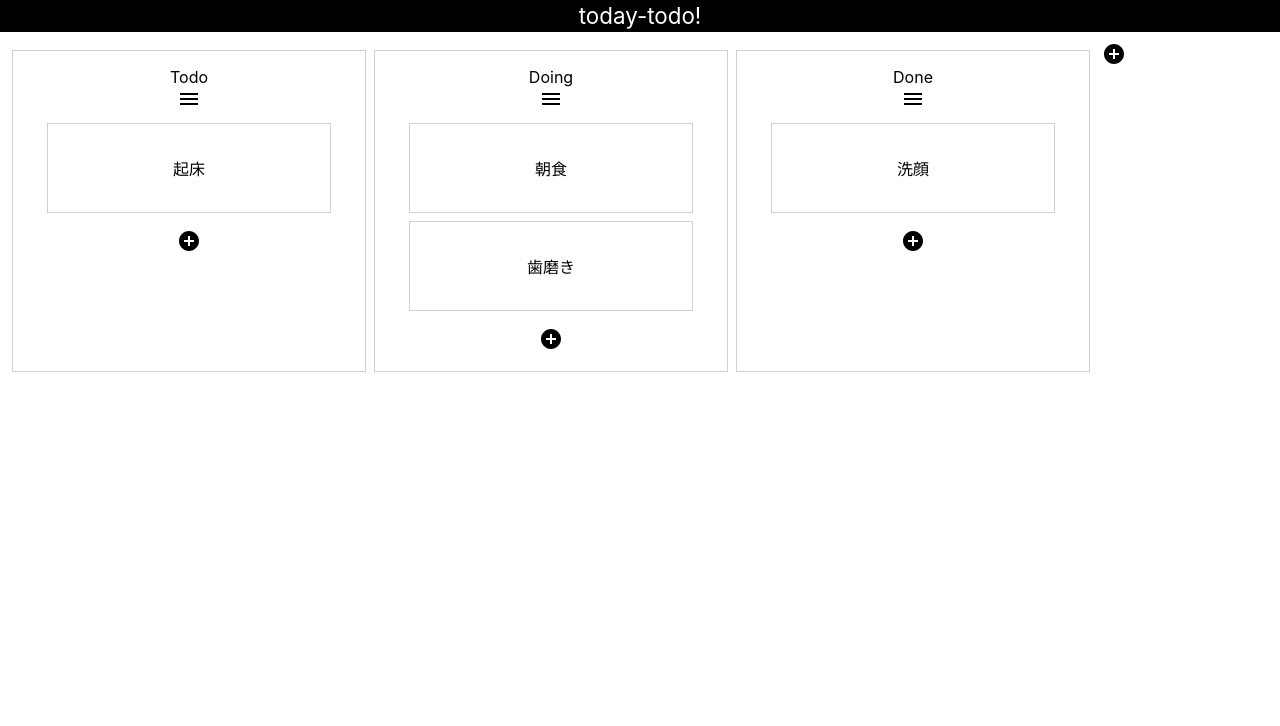
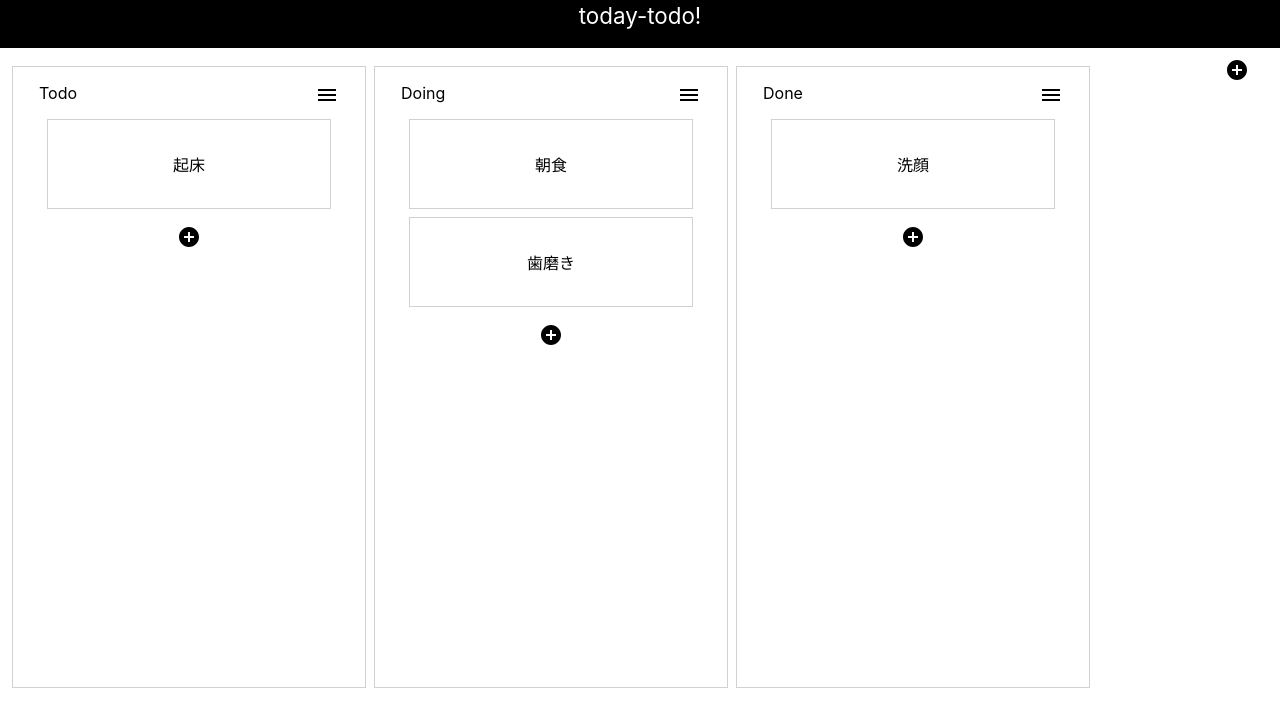
Before and after one commit to daichi1991/today-todo, a React (Create React App) app in the folder fronted/: page / in a window 1280 px wide. Shown: the top 726 px of the page. Built offline with nearby package versions, Linux system fonts and the light colour scheme.

Commit message:
edit todo memo

```diff
--- a/fronted/src/App.tsx
+++ b/fronted/src/App.tsx
@@ -4,7 +4,9 @@ import { DragDropContext} from 'react-beautiful-dnd';
 import { Header } from './components/molecules/header';
 import { Boards } from './components/molecules/boards';
 import { CONTENTS } from './components/molecules/contentsData';
-import {ContentsDateType ,TodoType, BoardType} from './components/molecules/types';
+import {ContentsDataType ,TodoType, BoardType} from './components/molecules/types';
+import {ContentsContext} from './contexts'
+
 
 const reorder:any = (list: any, startIndex: number, endIndex: number) => {
   const result = Array.from(list);
@@ -16,7 +18,8 @@ const reorder:any = (list: any, startIndex: number, endIndex: number) => {
 
 function App() {
 
-  const [stateItems, setStateItems] = useState<ContentsDateType>(CONTENTS);
+  const [stateItems, setStateItems] = useState<ContentsDataType>(CONTENTS);
+  const contents = [...stateItems];
 
   function onDragEnd(result:any) {
     // dropped outside the list
@@ -41,7 +44,7 @@ function App() {
       const sourceSubItems = itemSubItemMap[sourceParentId];
       const destSubItems = itemSubItemMap[destParentId];
 
-      let newItems:ContentsDateType = [...stateItems];
+      let newItems:ContentsDataType = [...stateItems];
 
       /** In this case subItems are reOrdered inside same Parent */
       if (sourceParentId === destParentId) {
@@ -81,7 +84,7 @@ function App() {
   }
 
   const handleNewBoardSubmit = (boardName: string) =>{
-    const items:ContentsDateType = [...stateItems];
+    const items:ContentsDataType = [...stateItems];
     const aryMax = (a:number, b:number) => {
         return Math.max(a,b);
     }
@@ -146,10 +149,25 @@ function App() {
   };
 
   const handelEditBoardName = (boardId:number, boardName:string) =>{
-    console.log(boardId);
     const allBoard = [...stateItems];
     const board:BoardType = allBoard.find((item)=> item.id ===boardId)!;
     board.name = boardName;
+    setStateItems(allBoard);
+  }
+
+  const handleEditTodoTitle = (boardId:number, todoId:string, todoTitle:string) =>{
+    const allBoard = [...stateItems];
+    const board:BoardType = allBoard.find((item)=> item.id===boardId)!;
+    const todo:TodoType = board.todos!.find((item)=> item.id===todoId)!;
+    todo.title = todoTitle;
+    setStateItems(allBoard);
+  }
+
+  const handleEditTodoMemo = (boardId:number, todoId:string, todoMemo:string|undefined) =>{
+    const allBoard = [...stateItems];
+    const board:BoardType = allBoard.find((item)=> item.id===boardId)!;
+    const todo:TodoType = board.todos!.find((item)=> item.id===todoId)!;
+    todo.memo = todoMemo;
     setStateItems(allBoard);
   }
 
@@ -160,13 +178,17 @@ function App() {
       <DragDropContext
         onDragEnd={onDragEnd}
       >
-          <Boards items={stateItems}
+        <ContentsContext.Provider value={contents}>
+          <Boards
           handleNewBoardSubmit={handleNewBoardSubmit}
           handleNewTodoSubmit={handleNewTodoSubmit}
           handelDeleteBoardSubmit={handelDeleteBoardSubmit}
           handleDeleteTodoSubmit={handleDeleteTodoSubmit}
           handelEditBoardName={handelEditBoardName}
+          handleEditTodoTitle={handleEditTodoTitle}
+          handleEditTodoMemo={handleEditTodoMemo}
           />
+          </ContentsContext.Provider>
       </DragDropContext>
 
     </div>
--- a/fronted/src/components/molecules/boardWrapper.tsx
+++ b/fronted/src/components/molecules/boardWrapper.tsx
@@ -12,7 +12,18 @@ const BoardArea = styled.div`
     margin: 0 5px;
     padding: 0 5px;
     height: auto;
+    overflow-x: auto;
     width: 300px;
+`;
+
+const BoardHeader = styled.div`
+    display: flex;
+    width: 100%;
+`;
+
+const MenuButton = styled.div`
+    margin-left:auto;
+    cursor:pointer;
 `;
 
 interface Props{
@@ -21,6 +32,8 @@ interface Props{
     handelDeleteBoardSubmit:(boardId:number)=>void;
     handleDeleteTodoSubmit: (boardId:number, todoId: string) => void;
     handelEditBoardName: (boardId:number, boardName:string) => void;
+    handleEditTodoTitle: (boardId:number, todoId:string, todoTitle:string) => void;
+    handleEditTodoMemo: (boardId:number, todoId:string, todoMemo:string|undefined) => void;
 }
 
 
@@ -55,6 +68,7 @@ export const BoardWrapper:React.FC<Props> = (props:Props) => {
 
     return(
         <BoardArea key={board.id}>
+            <BoardHeader>
                 <ClickAwayListener onClickAway={handleBoardNameFocusAway}>
                     <div onClick={handleBoadNameFocus}>
                     {isFocusName?
@@ -62,20 +76,26 @@ export const BoardWrapper:React.FC<Props> = (props:Props) => {
                         type="text"
                         value={boardName}
                         onChange={handleEditeName}
-                    onKeyPress={e => {if(e.key ==='Enter'){handleBoardNameFocusAway()}}} />
+                        onKeyPress={e => {if(e.key ==='Enter'){handleBoardNameFocusAway()}}}
+                        />
                         :
                         boardName
                     }
                     </div>
                 </ClickAwayListener>
-        <Menu onClick={handleBoardMenu} />
+                <MenuButton>
+                    <Menu onClick={handleBoardMenu}/>
+                </MenuButton>
 
+            </BoardHeader>
             <Todos
                 parentBoardId={board.id}
                 todos={board.todos}
                 type={board.id}
                 handleNewTodoSubmit={props.handleNewTodoSubmit}
                 handleDeleteTodoSubmit={props.handleDeleteTodoSubmit}
+                handleEditTodoTitle={props.handleEditTodoTitle}
+                handleEditTodoMemo={props.handleEditTodoMemo}
             />
             {boardMenuOpen&&
                 <BoardMenu
--- a/fronted/src/components/molecules/boards.tsx
+++ b/fronted/src/components/molecules/boards.tsx
@@ -2,8 +2,9 @@ import * as React from 'react';
 import styled from 'styled-components'
 import { Droppable,Draggable } from 'react-beautiful-dnd'
 import { getItemStyle, getListStyle } from './styles'
-import { ContentsDateType } from './types'
+import { ContentsDataType } from './types'
 import { AddCircle } from '@material-ui/icons';
+import {ContentsContext} from '../../contexts';
 
 import { Todos } from './todos'
 import {BoardMenu} from './boardMenu'
@@ -12,10 +13,13 @@ import { BoardWrapper } from './boardWrapper';
 const {useState} = React;
 
 const AllBoard = styled.div`
-display: flex;
-    lex-wrap: nowrap;;
+    display: flex;
+    flex-wrap: nowrap;
+    overflow-y: auto;
+    white-space: nowrap;
     margin: 10px 0 ;
-    width:100%;
+    width:100vw;
+    height:auto;
 `;
 
 const BoardArea = styled.div`
@@ -30,7 +34,10 @@ const BoardName = styled.p`
 `;
 
 const NewBoard = styled.div`
-
+    display:block;
+    margin: 0 5px;
+    padding: 0 5px;
+    min-width: 250px;
 `;
 
 const AddBoard = styled.div`
@@ -41,16 +48,17 @@ const OpenBoardMenu = styled.button`
 `;
 
 interface Props{
-    items: ContentsDateType;
     handleNewBoardSubmit: (boardName:string) => void;
     handleNewTodoSubmit: (boardId:number, todoName: string) => void;
     handelDeleteBoardSubmit:(boardId:number)=>void;
     handleDeleteTodoSubmit: (boardId:number, todoId: string) => void;
     handelEditBoardName: (boardId:number, boardName:string) => void;
+    handleEditTodoTitle: (boardId:number, todoId:string, todoTitle:string) => void;
+    handleEditTodoMemo: (boardId:number, todoId:string, todoMemo:string|undefined) => void;
 };
 
 export const Boards:React.FC<Props> = (props: Props) =>{
-    const {items} = props;
+    const contents = React.useContext(ContentsContext);
     const [addForm, setAddform] = useState(false);
     const [newBoardName, setNewBoardName] = useState('');
     const [addTodoForm, setAddTodoform] = useState<boolean>(false);
@@ -86,8 +94,8 @@ export const Boards:React.FC<Props> = (props: Props) =>{
                         ref={provided.innerRef}
                         style={getListStyle(snapshot.isDraggingOver)}
                     >
-                        {items.map((item,index) =>
-                            <Draggable key={item.id} draggableId={item.id.toString()} index={index} >
+                        {contents.map((content,index) =>
+                            <Draggable key={content.id} draggableId={content.id.toString()} index={index} >
                                 {(provided,snapshot) =>(
                                     <div
                                         ref={provided.innerRef}
@@ -99,11 +107,13 @@ export const Boards:React.FC<Props> = (props: Props) =>{
                                         )}
                                     >
                                         <BoardWrapper
-                                            board={item}
+                                            board={content}
                                             handleNewTodoSubmit={props.handleNewTodoSubmit}
                                             handelDeleteBoardSubmit={props.handelDeleteBoardSubmit}
                                             handleDeleteTodoSubmit={props.handleDeleteTodoSubmit}
                                             handelEditBoardName={props.handelEditBoardName}
+                                            handleEditTodoTitle={props.handleEditTodoTitle}
+                                            handleEditTodoMemo={props.handleEditTodoMemo}
                                         />
 
                                     </div>
--- a/fronted/src/components/molecules/contentsData.tsx
+++ b/fronted/src/components/molecules/contentsData.tsx
@@ -1,4 +1,6 @@
-export const CONTENTS = [
+import {ContentsDataType} from './types'
+
+export const CONTENTS:ContentsDataType = [
     {
         id:1,
         name:"Todo",
--- a/fronted/src/components/molecules/header.tsx
+++ b/fronted/src/components/molecules/header.tsx
@@ -3,7 +3,8 @@ import styled from 'styled-components';
 
 const HeaderWrapper = styled.header`
     background: black;
-    height: 2rem;
+    width:100vw;
+    height: 6vh;
     line-height: 2rem;
 `
 
--- a/fronted/src/components/molecules/todoDialog.tsx
+++ b/fronted/src/components/molecules/todoDialog.tsx
@@ -1,15 +1,33 @@
 import * as React from 'react';
 import styled from 'styled-components';
-import {DialogContent, Dialog, DialogTitle} from '@material-ui/core';
+import {DialogContent, Dialog, DialogTitle, ClickAwayListener} from '@material-ui/core';
 import { Delete }from '@material-ui/icons'
 import {TodoType} from './types';
 
+const {useState} = React;
+
+
 const DialogWrapper = styled.div`
-    width:50vw;
+    width:40vw;
     height:60vh;
 `;
 
+const TodoHeader = styled.div`
+    display:flex;
+    width: 95%;
+`;
+
 const DeleteTodo = styled.div`
+    display: flex;
+    margin-left:auto;
+    justify-content: center;
+    align-items: center;
+
+`;
+
+const EditMemoArea = styled.textarea`
+    width:100%;
+    height:30vh;
 `;
 
 interface Props{
@@ -18,14 +36,47 @@ interface Props{
     isOpen:boolean;
     onClose:()=> void;
     handleDeleteTodoSubmit: (boardId:number, todoId: string) => void;
+    handleEditTodoTitle: (boardId:number, todoId:string, todoTitle:string) => void;
+    handleEditTodoMemo: (boardId:number, todoId:string, todoMemo:string|undefined) => void;
 }
 
 export const TodoDialog:React.FC<Props> = (props) => {
-    const {boardId, todo, isOpen, onClose} = props;
+    const {boardId, todo, isOpen, onClose, handleEditTodoTitle, handleEditTodoMemo} = props;
+    const [isFocusName, setIsFocusName] = useState(false);
+    const [todoTitle, setTodoTitle] = useState<string>(todo.title);
+
+    const [todoMemo, setTodoMemo] = useState<string|undefined>(todo.memo);
+    const [isFocusMemo, setIsFocusMemo] = useState(false);
 
     const deleteTodo = (boardId:number, todoId: string) =>{
         window.confirm('are you sure?')&&props.handleDeleteTodoSubmit(boardId, todoId);
     }
+
+    const handleTodoNameFocusAway = () =>{
+        setIsFocusName(false);
+        if(todo.title !== todoTitle){
+            handleEditTodoTitle(boardId, todo.id, todoTitle);
+        }
+    }
+
+    const handleEditTitle = (event:React.ChangeEvent<HTMLInputElement>) =>{
+        setTodoTitle(event.target.value)
+    };
+
+    const handleTitleFocus = () =>{
+        setIsFocusMemo(true);
+    }
+
+    const handleTodoMemoFocusAway = () =>{
+        setIsFocusMemo(false);
+        if(todo.memo !== todoMemo){
+            handleEditTodoMemo(boardId, todo.id, todoMemo);
+        }
+    }
+
+    const handleEditMemo = (event:React.ChangeEvent<HTMLTextAreaElement>) =>{
+        setTodoMemo(event.target.value)
+    };
 
     return(
             <Dialog
@@ -33,12 +84,41 @@ export const TodoDialog:React.FC<Props> = (props) => {
                 onClose={onClose}
             >
                 <DialogWrapper>
-                    <DialogTitle>
-                        {todo.title}
-                    </DialogTitle>
-                        <Delete onClick={(e) =>deleteTodo(boardId,todo.id)}/>
+                    <TodoHeader>
+                        <DialogTitle>
+                            <div>
+                                <ClickAwayListener onClickAway={handleTodoNameFocusAway}>
+                                    <div onClick={handleTitleFocus}>
+                                        {isFocusName?
+                                            <input
+                                                type="text"
+                                                value={todoTitle}
+                                                onChange={handleEditTitle}
+                                                onKeyPress={e => {if(e.key ==='Enter'){handleTodoNameFocusAway()}}}
+                                            />
+                                            :todoTitle
+                                        }
+                                    </div>
+                                </ClickAwayListener>
+                            </div>
+                        </DialogTitle>
+                        <DeleteTodo>
+                            <Delete onClick={(e) =>deleteTodo(boardId,todo.id)}/>
+                        </DeleteTodo>
+                    </TodoHeader>
                     <DialogContent>
-                            {todo.memo}
+                        <ClickAwayListener onClickAway={handleTodoMemoFocusAway}>
+                            <div onClick={handleTitleFocus}>
+                                {isFocusMemo?
+                                    <EditMemoArea
+                                        value={todoMemo}
+                                        onChange={handleEditMemo}
+                                        onKeyPress={e => {if(e.key ==='Enter'){handleTodoMemoFocusAway()}}}
+                                    />
+                                    :todoMemo
+                                }
+                            </div>
+                        </ClickAwayListener>
                     </DialogContent>
                 </DialogWrapper>
             </Dialog>
--- a/fronted/src/components/molecules/todoWrapper.tsx
+++ b/fronted/src/components/molecules/todoWrapper.tsx
@@ -18,6 +18,8 @@ interface Props{
     isOpen:boolean;
     onClose:()=> void;
     handleDeleteTodoSubmit: (boardId:number, todoId: string) => void;
+    handleEditTodoTitle: (boardId:number, todoId:string, todoTitle:string) => void;
+    handleEditTodoMemo: (boardId:number, todoId:string, todoMemo:string|undefined) => void;
 }
 
 export const TodoWrapper:React.FC<Props> = (props) =>{
@@ -40,6 +42,8 @@ export const TodoWrapper:React.FC<Props> = (props) =>{
                     isOpen={dialogOpen}
                     onClose={handleClick}
                     handleDeleteTodoSubmit={props.handleDeleteTodoSubmit}
+                    handleEditTodoTitle={props.handleEditTodoTitle}
+                    handleEditTodoMemo={props.handleEditTodoMemo}
                 />
             }
         </>
--- a/fronted/src/components/molecules/todos.tsx
+++ b/fronted/src/components/molecules/todos.tsx
@@ -9,7 +9,8 @@ import { getSubItemStyle, getSubListStyle } from './styles'
 const {useState} = React;
 
 const AllTodo = styled.div`
-
+    height: 70vh;
+    overflow-x: auto;
 `;
 
 const NewTodo = styled.div`
@@ -24,6 +25,8 @@ interface Props {
     type: number;
     handleNewTodoSubmit: (boardId:number, todoName: string) => void;
     handleDeleteTodoSubmit: (boardId:number, todoId: string) => void;
+    handleEditTodoTitle: (boardId:number, todoId:string, todoTitle:string) => void;
+    handleEditTodoMemo: (boardId:number, todoId:string, todoMemo:string|undefined) => void;
 }
 
 
@@ -79,6 +82,8 @@ export const Todos:React.FC<Props> = (props: Props) =>{
                                                 isOpen={dialogOpen}
                                                 onClose={() =>{}}
                                                 handleDeleteTodoSubmit={props.handleDeleteTodoSubmit}
+                                                handleEditTodoTitle={props.handleEditTodoTitle}
+                                                handleEditTodoMemo={props.handleEditTodoMemo}
                                             />
                                         </div>
 
--- a/fronted/src/components/molecules/types.tsx
+++ b/fronted/src/components/molecules/types.tsx
@@ -1,6 +1,5 @@
-export type ContentsDateType =
+export type ContentsDataType =
     BoardType[]
-
 ;
 
 export type TodoType = {
--- /dev/null
+++ b/fronted/src/contexts.tsx
@@ -0,0 +1,11 @@
+import * as React from 'react';
+import { CONTENTS } from './components/molecules/contentsData';
+import {BoardType, TodoType} from './components/molecules/types'
+
+const {useState} = React;
+
+export const ContentsContext = React.createContext(CONTENTS);
+
+export const handleEditTodoMemoContext = React.createContext(
+    {handleEdit:(boardId:number, todoId:string, todoMemo:string|undefined) =>{}}
+);
```
Lines whose indentation alone changed are shown as unchanged.
